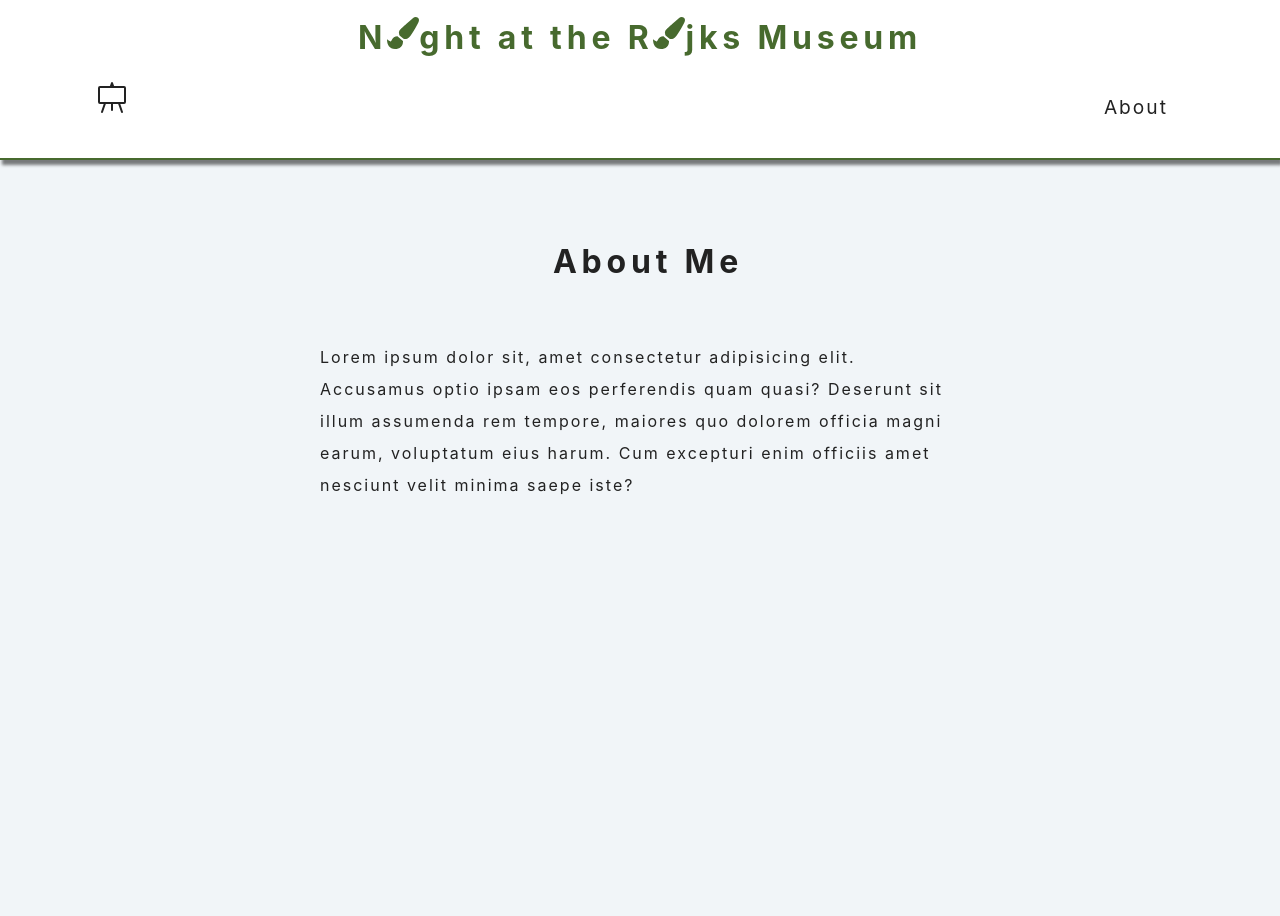
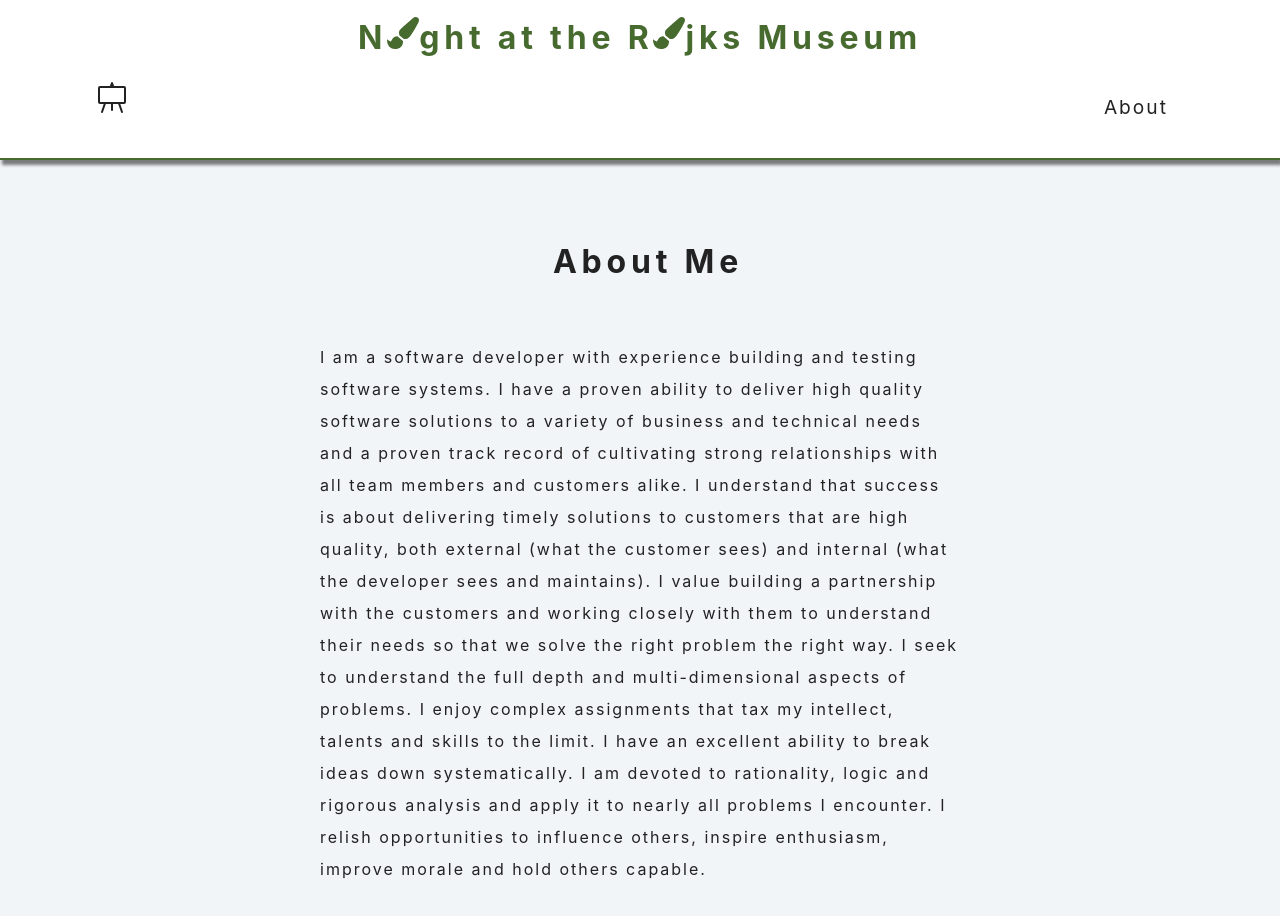
Before and after one commit to matsmckay/Rijks-this-way, a React (Create React App) app: page /about in a window 1280 px wide. Shown: the top 916 px of the page. Before the commit the page ends 800 px from the top, so only its background shows below. Built offline with nearby package versions, Linux system fonts and the light colour scheme.

Commit message:
Updated paragraph in about section

```diff
--- a/src/pages/About.js
+++ b/src/pages/About.js
@@ -4,7 +4,7 @@
     return (
         <section className='section about-section'>
             <h1 className='section-title'>about me</h1>
-            <p>Lorem ipsum dolor sit, amet consectetur adipisicing elit. Accusamus optio ipsam eos perferendis quam quasi? Deserunt sit illum assumenda rem tempore, maiores quo dolorem officia magni earum, voluptatum eius harum. Cum excepturi enim officiis amet nesciunt velit minima saepe iste?</p>
+            <p>I am a software developer with experience building and testing software systems. I have a proven ability to deliver high quality software solutions to a variety of business and technical needs and a proven track record of cultivating strong relationships with all team members and customers alike. I understand that success is about delivering timely solutions to customers that are high quality, both external (what the customer sees) and internal (what the developer sees and maintains). I value building a partnership with the customers and working closely with them to understand their needs so that we solve the right problem the right way. I seek to understand the full depth and multi-dimensional aspects of problems. I enjoy complex assignments that tax my intellect, talents and skills to the limit. I have an excellent ability to break ideas down systematically. I am devoted to rationality, logic and rigorous analysis and apply it to nearly all problems I encounter. I relish opportunities to influence others, inspire enthusiasm, improve morale and hold others capable.</p>
         </section>
     )
 }
```
